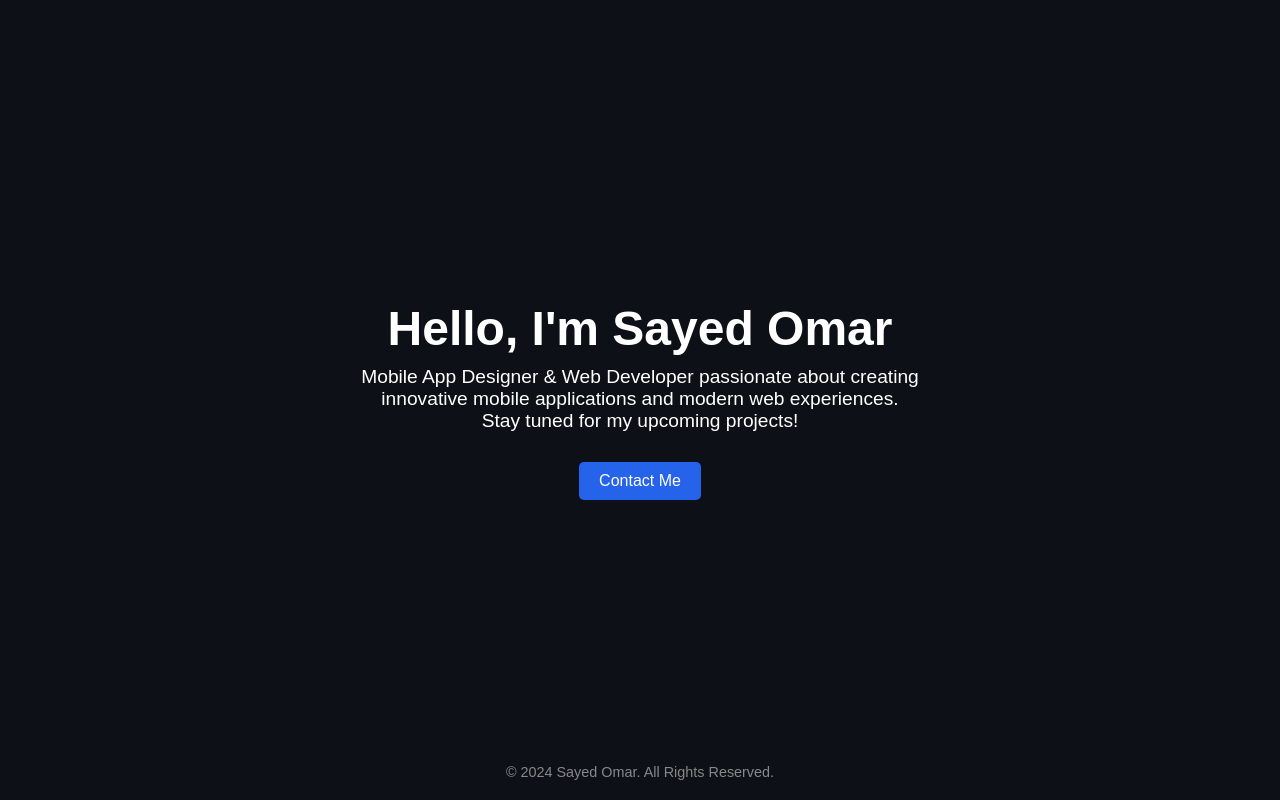
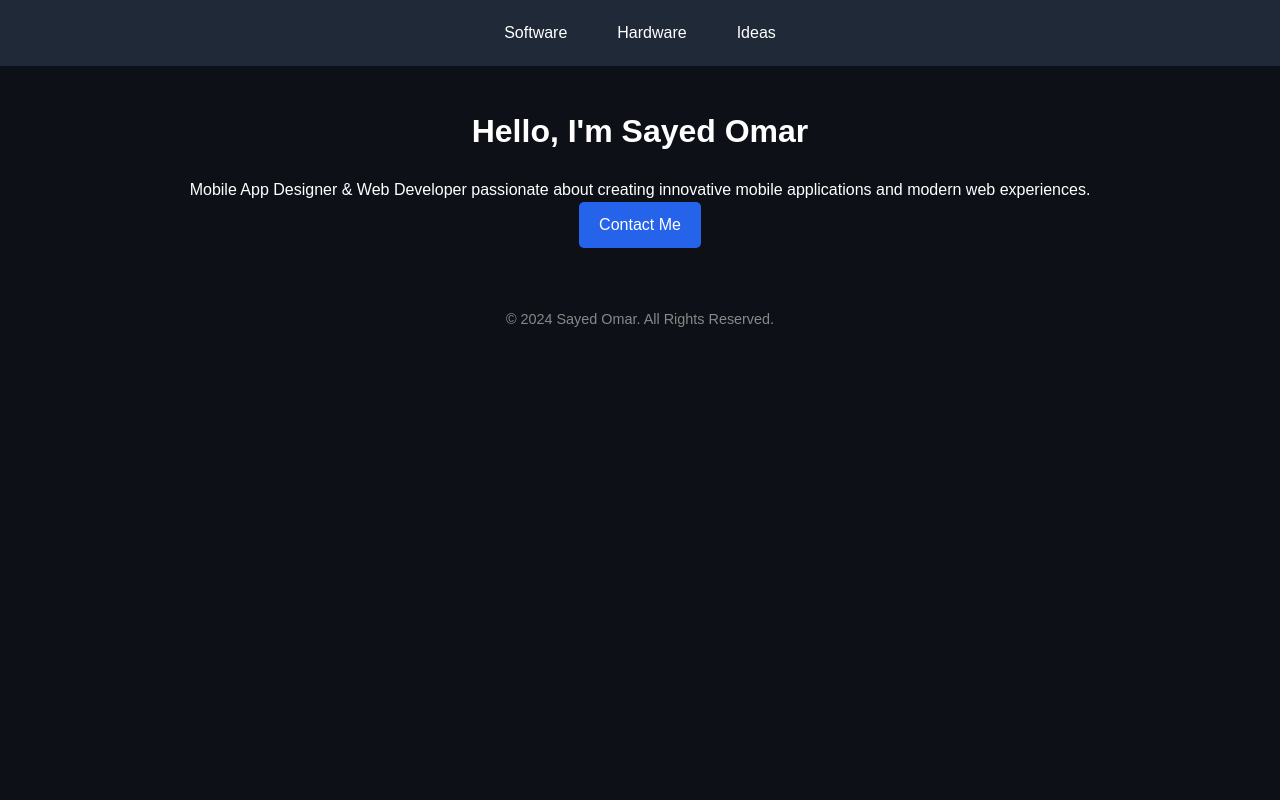
Before and after one commit to SayedOmar2005/portfolio, a plain HTML site: page index.html in a window 1280 px wide. Drawn offline with Linux system fonts and the light colour scheme.

Commit message:
Update index.html

```diff
--- a/index.html
+++ b/index.html
@@ -14,23 +14,54 @@
       font-family: 'Poppins', sans-serif;
       background-color: #0d1117;
       color: #ffffff;
+      line-height: 1.6;
+    }
+    nav {
+      background-color: #1f2937;
+      padding: 10px;
       display: flex;
       justify-content: center;
-      align-items: center;
-      height: 100vh;
+    }
+    nav ul {
+      list-style: none;
+      display: flex;
+      gap: 20px;
+    }
+    nav ul li {
+      position: relative;
+    }
+    nav ul li a {
+      color: #ffffff;
+      text-decoration: none;
+      padding: 10px 15px;
+      display: block;
+    }
+    nav ul li:hover ul {
+      display: block;
+    }
+    nav ul ul {
+      display: none;
+      position: absolute;
+      background-color: #374151;
+      top: 40px;
+      left: 0;
+      padding: 10px 0;
+      border-radius: 5px;
+    }
+    nav ul ul li {
+      width: 150px;
+    }
+    nav ul ul li a {
+      padding: 10px;
+    }
+    header, footer {
+      padding: 40px 20px;
       text-align: center;
-      padding: 20px;
     }
-    h1 {
-      font-size: 3rem;
-      margin-bottom: 10px;
+    h1, h2 {
+      margin-bottom: 20px;
     }
-    p {
-      font-size: 1.2rem;
-      margin-bottom: 30px;
-      max-width: 600px;
-    }
-    a {
+    a.button {
       display: inline-block;
       padding: 10px 20px;
       background-color: #2563eb;
@@ -39,23 +70,50 @@
       border-radius: 5px;
       transition: background-color 0.3s;
     }
-    a:hover {
+    a.button:hover {
       background-color: #1d4ed8;
     }
+    section {
+      padding: 60px 20px;
+      text-align: center;
+    }
     footer {
-      position: absolute;
-      bottom: 20px;
+      padding: 20px;
       font-size: 0.9rem;
       color: #888;
     }
   </style>
 </head>
 <body>
-  <div>
+  <nav>
+    <ul>
+      <li><a href="#software">Software</a>
+        <ul>
+          <li><a href="#">Mobile Apps</a></li>
+          <li><a href="#">Web Development</a></li>
+        </ul>
+      </li>
+      <li><a href="#hardware">Hardware</a>
+        <ul>
+          <li><a href="#">IoT Devices</a></li>
+          <li><a href="#">Circuit Design</a></li>
+        </ul>
+      </li>
+      <li><a href="#ideas">Ideas</a>
+        <ul>
+          <li><a href="#">Future Projects</a></li>
+          <li><a href="#">Concepts</a></li>
+        </ul>
+      </li>
+    </ul>
+  </nav>
+
+  <header>
     <h1>Hello, I'm Sayed Omar</h1>
-    <p>Mobile App Designer & Web Developer passionate about creating innovative mobile applications and modern web experiences.<br>Stay tuned for my upcoming projects!</p>
-    <a href="mailto:sayed.omar1974">Contact Me</a>
-  </div>
+    <p>Mobile App Designer & Web Developer passionate about creating innovative mobile applications and modern web experiences.</p>
+    <a class="button" href="mailto:youremail@example.com">Contact Me</a>
+  </header>
+
   <footer>
     © 2024 Sayed Omar. All Rights Reserved.
   </footer>
```
